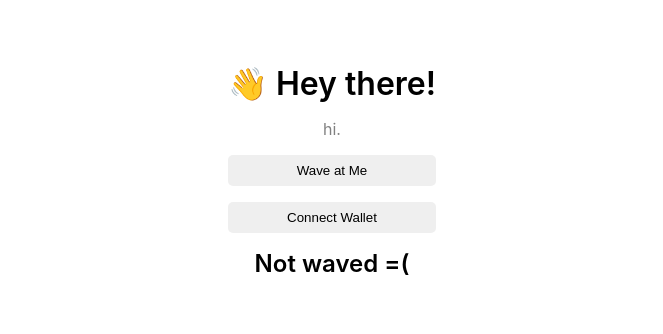
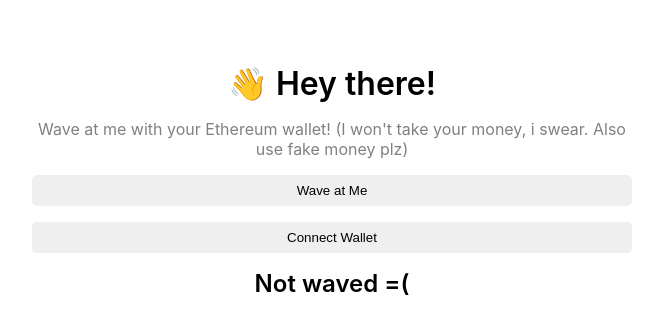
Before and after one commit to trietvuive/WeirdBlockchainStuff, a React (Create React App) app: page / in a window 1280 px wide. Shown: the top 334 px of the page, without its empty margins (308-971 px from the left). Built offline with nearby package versions, Linux system fonts and the light colour scheme; the HTML template or start-up script is replaced by a standard one.

Commit message:
change message

```diff
--- a/src/App.js
+++ b/src/App.js
@@ -80,7 +80,7 @@
         </div>
 
         <div className="bio">
-        hi.
+        Wave at me with your Ethereum wallet! (I won't take your money, i swear. Also use fake money plz)
         </div>
 
         <button className="waveButton" onClick={wave}>
```
